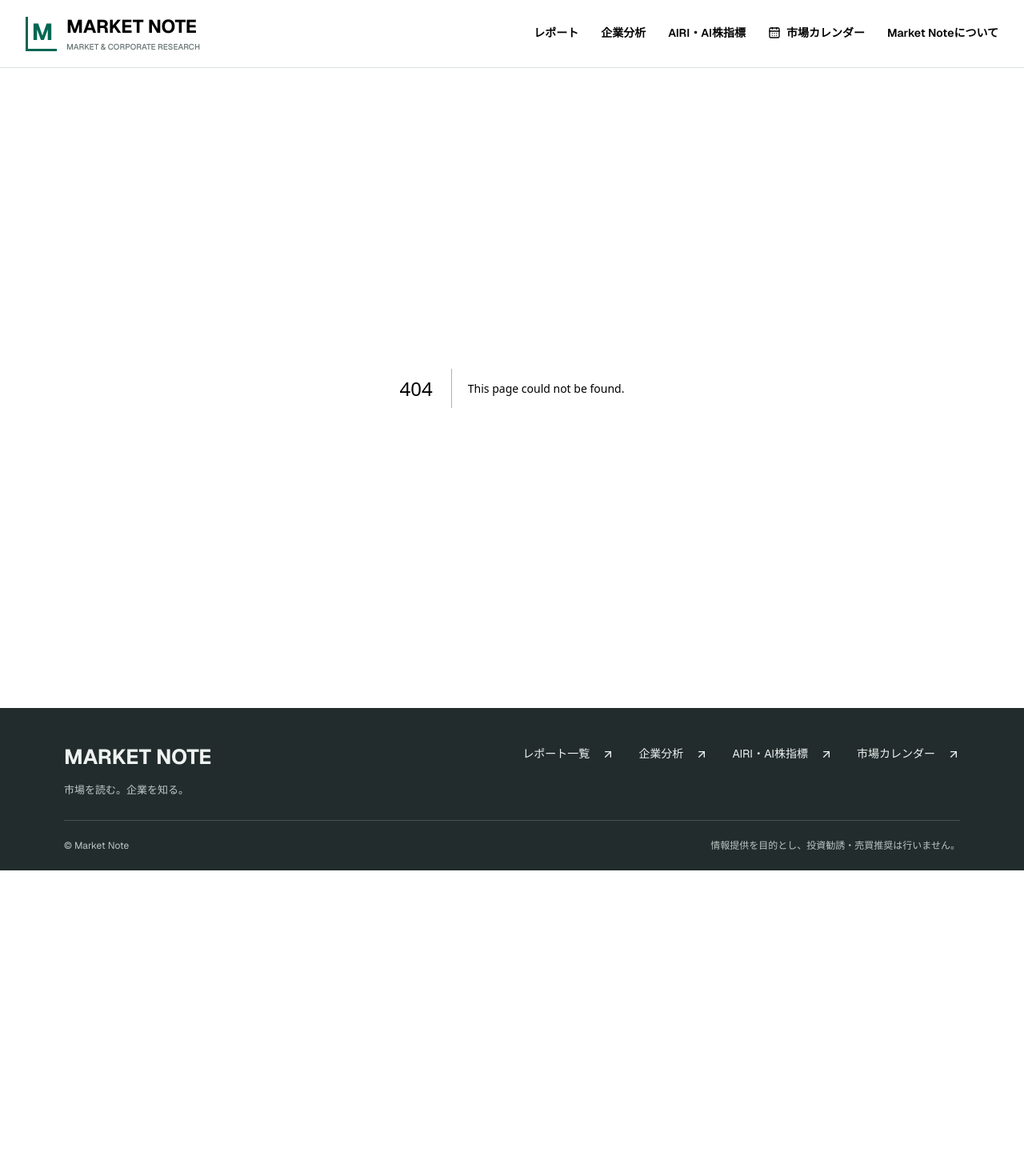
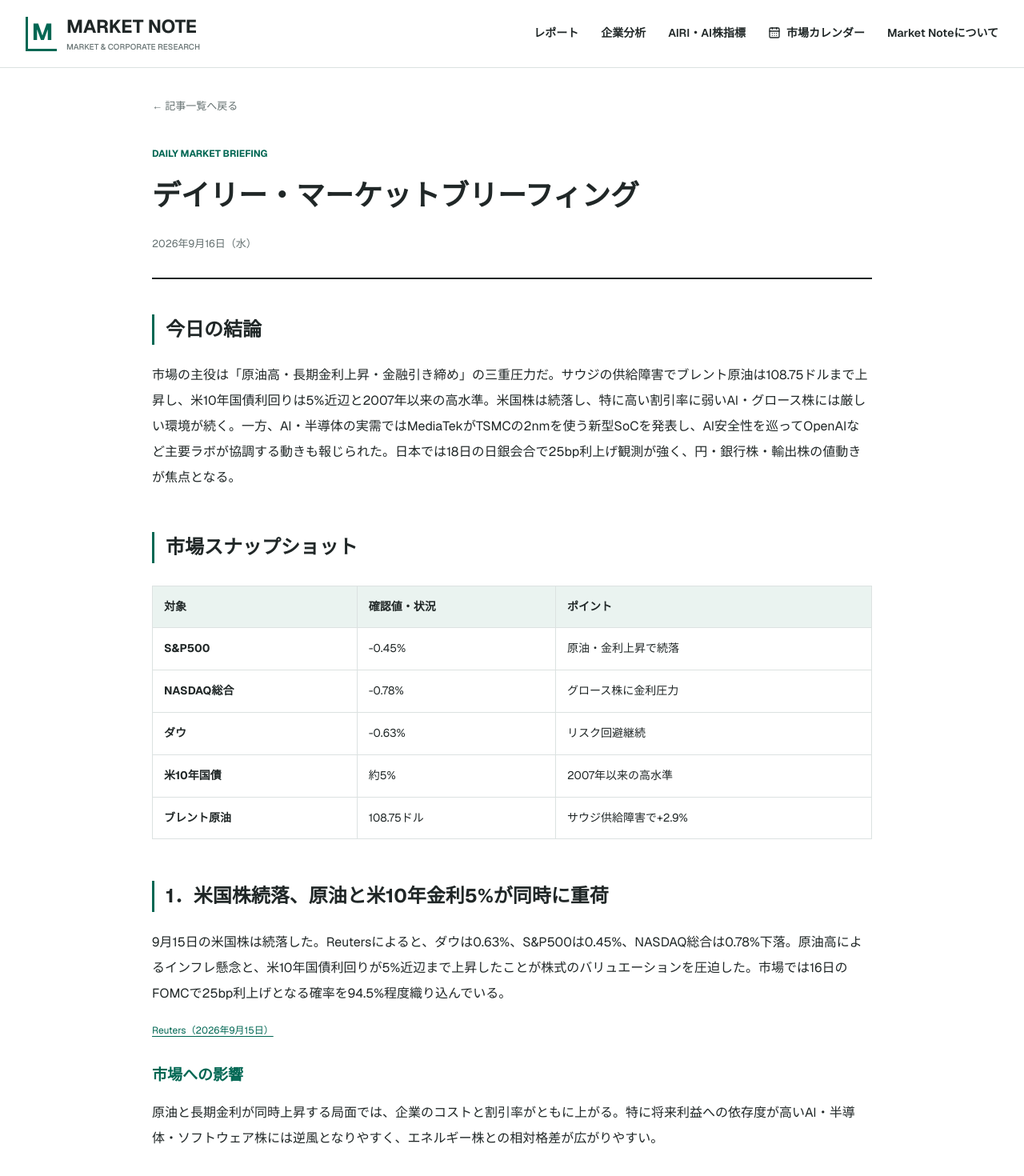
Before and after one commit to market-note-jp/market-note, a Next.js app: page /articles/daily-2026-09-16 in a window 1280 px wide. Before the commit this address had no page. Shown: the top 1470 px of the page at 80% size. Before the commit the page ends 1088 px from the top, so only its background shows below. Built offline with nearby package versions, Linux system fonts and the light colour scheme.

Commit message:
Add daily market briefing for 2026-09-16

```diff
--- /dev/null
+++ b/app/articles/daily-2026-09-16/page.tsx
@@ -0,0 +1,34 @@
+import type { Metadata } from "next";
+import Link from "next/link";
+
+export const metadata: Metadata = {
+  title: "デイリー・マーケットブリーフィング（2026年9月16日） | Market Note",
+  description: "2026年9月16日朝の市場材料を公開情報から整理。",
+};
+
+export default function DailyReportSeptember16() {
+  return (
+    <main className="article-page">
+      <Link className="back-link" href="/">← 記事一覧へ戻る</Link>
+      <article>
+        <header className="report-header"><p className="report-label">DAILY MARKET BRIEFING</p><h1>デイリー・マーケットブリーフィング</h1><p className="report-date">2026年9月16日（水）</p></header>
+        <div className="report-body">
+          <section><h2>今日の結論</h2><p>市場の主役は「原油高・長期金利上昇・金融引き締め」の三重圧力だ。サウジの供給障害でブレント原油は108.75ドルまで上昇し、米10年国債利回りは5%近辺と2007年以来の高水準。米国株は続落し、特に高い割引率に弱いAI・グロース株には厳しい環境が続く。一方、AI・半導体の実需ではMediaTekがTSMCの2nmを使う新型SoCを発表し、AI安全性を巡ってOpenAIなど主要ラボが協調する動きも報じられた。日本では18日の日銀会合で25bp利上げ観測が強く、円・銀行株・輸出株の値動きが焦点となる。</p></section>
+          <section><h2>市場スナップショット</h2><div className="table-wrap"><table><thead><tr><th>対象</th><th>確認値・状況</th><th>ポイント</th></tr></thead><tbody><tr><td>S&amp;P500</td><td>-0.45%</td><td>原油・金利上昇で続落</td></tr><tr><td>NASDAQ総合</td><td>-0.78%</td><td>グロース株に金利圧力</td></tr><tr><td>ダウ</td><td>-0.63%</td><td>リスク回避継続</td></tr><tr><td>米10年国債</td><td>約5%</td><td>2007年以来の高水準</td></tr><tr><td>ブレント原油</td><td>108.75ドル</td><td>サウジ供給障害で+2.9%</td></tr></tbody></table></div></section>
+
+          <section><h2>1．米国株続落、原油と米10年金利5%が同時に重荷</h2><p>9月15日の米国株は続落した。Reutersによると、ダウは0.63%、S&amp;P500は0.45%、NASDAQ総合は0.78%下落。原油高によるインフレ懸念と、米10年国債利回りが5%近辺まで上昇したことが株式のバリュエーションを圧迫した。市場では16日のFOMCで25bp利上げとなる確率を94.5%程度織り込んでいる。</p><p className="inline-sources"><a href="https://www.reuters.com/business/wall-st-futures-slip-rising-oil-treasury-yields-compound-ai-anxiety-2026-09-15/" target="_blank" rel="noreferrer">Reuters（2026年9月15日）</a></p><h3>市場への影響</h3><p>原油と長期金利が同時上昇する局面では、企業のコストと割引率がともに上がる。特に将来利益への依存度が高いAI・半導体・ソフトウェア株には逆風となりやすく、エネルギー株との相対格差が広がりやすい。</p><h3>次の注目点</h3><ul><li>FOMCの政策金利と今後の利上げ経路</li><li>米10年国債利回りが5%台に定着するか</li></ul></section>
+
+          <section><h2>2．サウジ供給障害深刻化、ブレント108.75ドル</h2><p>Reutersによると、サウジアラビアの東西パイプライン障害を受けてヤンブー港からの原油積み出しが停止し、一部の欧州向け9月積み貨物がキャンセルされた。15日のブレント原油は2.9%高の108.75ドル、WTIは4.38%高の105.83ドルで終了した。ホルムズ海峡の通航減少も続き、中東供給リスクが一段と高まっている。</p><p className="inline-sources"><a href="https://www.reuters.com/business/energy/oil-prices-rise-saudi-pipeline-outage-fresh-attacks-raise-supply-concerns-2026-09-15/" target="_blank" rel="noreferrer">Reuters（2026年9月15日）</a> <a href="https://www.reuters.com/world/middle-east/hormuz-traffic-dwindles-after-middle-east-attacks-intensify-2026-09-15/" target="_blank" rel="noreferrer">Reuters（2026年9月15日）</a></p><h3>市場への影響</h3><p>原油高の長期化はインフレ再加速を通じて各国中銀の利下げ余地を狭める。日本はエネルギー輸入国であり、交易条件悪化や企業コスト上昇にも注意が必要だ。</p><h3>次の注目点</h3><ul><li>サウジ東西パイプラインとヤンブー港の復旧時期</li><li>ブレント110ドル突破とホルムズ海峡の通航量</li></ul></section>
+
+          <section><h2>3．MediaTek、TSMC 2nmのDimensity 9600 Proを発表</h2><p>MediaTekはTSMCの最先端2nmプロセスを採用する「Dimensity 9600 Pro」を発表した。Reutersによると、端末上の生成AI処理を担うNPU性能は前世代比51%向上。Xiaomi、Oppo、Vivoなどの高級スマートフォンへの採用が見込まれる。同社はデータセンター向けAIアクセラレーターやカスタムチップにも事業を広げている。</p><p className="inline-sources"><a href="https://www.reuters.com/business/media-telecom/mediatek-launches-new-mobile-chip-using-tsmcs-most-advanced-technology-2026-09-15/" target="_blank" rel="noreferrer">Reuters（2026年9月15日）</a></p><h3>市場への影響</h3><p>AI投資への懸念が株価を揺らす一方、先端プロセス需要はスマートフォンのオンデバイスAIにも広がっている。TSMCの2nm量産と先端パッケージ需要、日本の半導体材料・製造装置企業にも中期的な需要波及が期待される。</p><h3>次の注目点</h3><ul><li>2nm採用端末の販売動向とTSMCの稼働率</li><li>MediaTekのデータセンター向けAIアクセラレーター量産</li></ul></section>
+
+          <section><h2>4．OpenAI・Anthropic・Google、AI安全性で協調との報道</h2><p>ReutersはBloomberg Newsの報道として、OpenAIがAnthropicやGoogle DeepMindとAI安全性を巡り協議していると伝えた。主要AI企業のトップが開発速度と重大リスクへの警戒を示した直後であり、競争企業間でも安全基準を共有する動きが焦点になっている。Reutersはこの協議を独自確認していないとしており、現時点では報道段階の情報として扱う。</p><p className="inline-sources"><a href="https://www.reuters.com/technology/openai-is-working-with-anthropic-google-ai-safety-bloomberg-news-reports-2026-09-15/" target="_blank" rel="noreferrer">Reuters（2026年9月15日）</a></p><h3>市場への影響</h3><p>安全性対応が単純な「AI開発停止」ではなく共通基準や評価手法の整備に向かえば、GPU需要への極端な悲観は和らぐ可能性がある。一方、規制・安全評価がモデル投入周期を長期化させれば、AIインフラ投資の成長率には影響し得る。</p><h3>次の注目点</h3><ul><li>各社による正式な共同枠組み・安全基準の発表</li><li>モデル開発ペースとデータセンター投資計画への実際の影響</li></ul></section>
+
+          <section><h2>5．FOMC決定へ、続いて日銀―円相場は政策差を試す</h2><p>FRBは9月15〜16日にFOMCを開催し、16日14時（米東部時間）に政策声明を公表する予定。市場では25bp利上げが大勢となっている。日本銀行は17〜18日に金融政策決定会合を予定し、Reutersによると25bp利上げで政策金利を1.25%へ引き上げるとの見方が広い。15日のドル円は155円台へドル高・円安方向に戻り、直前までの急速な円高が日銀の政策姿勢を試す局面に入った。</p><p className="inline-sources"><a href="https://www.federalreserve.gov/newsevents/2026-september.htm" target="_blank" rel="noreferrer">Federal Reserve（2026年9月日程）</a> <a href="https://www.boj.or.jp/en/about/calendar/index.htm" target="_blank" rel="noreferrer">日本銀行（2026年9月日程）</a> <a href="https://www.reuters.com/world/asia-pacific/yen-rally-faces-moment-truth-boj-risks-disappointing-markets-2026-09-15/" target="_blank" rel="noreferrer">Reuters（2026年9月15日）</a></p><h3>市場への影響</h3><p>FRBと日銀が同じ週に利上げすれば世界の資金調達コストが上昇する。日本株では銀行・保険には金利上昇が追い風となる一方、円高再開なら輸出企業には逆風となる。市場の期待が先行しているため、日銀が慎重姿勢を示した場合は円の反落も大きくなり得る。</p><h3>次の注目点</h3><ul><li>FOMC声明・経済見通し・Warsh議長会見</li><li>18日の日銀政策金利と追加利上げペース</li></ul></section>
+
+          <section className="disclaimer"><h2>注意事項</h2><p>本記事は2026年9月16日午前7時までに確認できた公開情報を基に市場動向を整理したものであり、特定の金融商品の売買を推奨する投資助言ではありません。報道に基づく未確定事項は確定情報と区別して記載しています。</p></section>
+        </div>
+      </article>
+    </main>
+  );
+}
```
